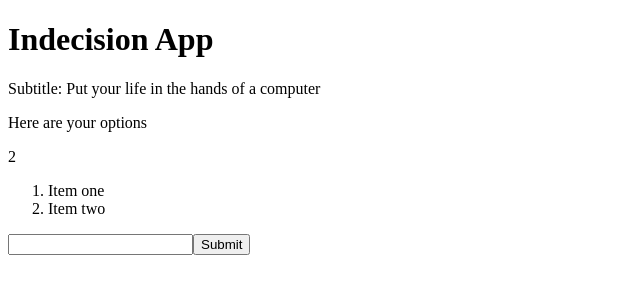
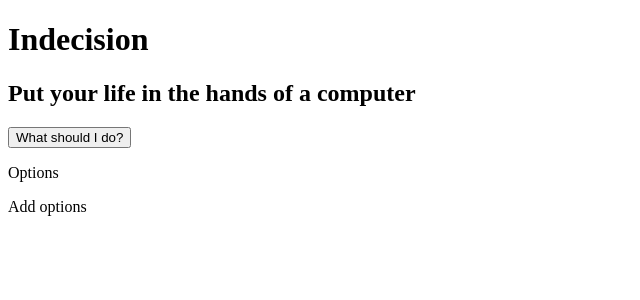
Before and after one commit to AlexLewis10/indeicision, a React (Create React App) app: page / in a window 1280 px wide. Shown: the top 300 px of the page, without its empty margins (0-640 px from the left). Built offline with nearby package versions, Linux system fonts and the light colour scheme.

Commit message:
Add components for indecision

```diff
--- /dev/null
+++ b/src/components/action.js
@@ -0,0 +1,13 @@
+import React, { Component } from 'react'
+
+export class Action extends Component {
+  render() {
+    return (
+      <div>
+        <button>What should I do?</button>
+      </div>
+    )
+  }
+}
+
+export default Action
--- /dev/null
+++ b/src/components/addOption.js
@@ -0,0 +1,13 @@
+import React, { Component } from 'react'
+
+export class addOption extends Component {
+  render() {
+    return (
+      <div>
+        <p>Add options</p>
+      </div>
+    )
+  }
+}
+
+export default addOption
--- a/src/components/home.js
+++ b/src/components/home.js
@@ -1,49 +1,20 @@
 import React, { Component } from 'react'
+import Action from './action'
+import Options from './options'
+import AddOption from './addOption'
 
-export class Home extends Component {
-
+export class Header extends Component {
   render() {
-
-    const app = {
-      title: 'Indecision App',
-      subtitle: 'Put your life in the hands of a computer',
-      options: ['One', 'Two']
-    }
-
-    function renderOptions () {
-      return app.options.length > 0 ? 'Here are your options' : 'No options'
-    };
-
-    const onFormSubmit = (e) => {
-      e.preventDefault()
-
-      const option = e.target.elements.option.value
-
-      if (option) {
-        app.options.push(option)
-        e.target.elements.option.value = ''
-      }
-
-    }
-
     return (
-
       <div>
-        <h1>{app.title}</h1>
-        {(app.subtitle && <p>Subtitle: {app.subtitle}</p>)}
-        <p>{renderOptions()}</p>
-        <p>{app.options.length}</p>
-        <ol>
-          <li>Item one</li>
-          <li>Item two</li>
-        </ol>
-        <form onSubmit={onFormSubmit}>
-          <input type="text" name="option"/>
-          <button>Submit</button>
-        </form>
+        <h1>Indecision</h1>
+        <h2>Put your life in the hands of a computer</h2>
+        <Action />
+        <Options />
+        <AddOption />
       </div>
     )
   }
 }
 
-export default Home
+export default Header
--- /dev/null
+++ b/src/components/options.js
@@ -0,0 +1,13 @@
+import React, { Component } from 'react'
+
+export class Options extends Component {
+  render() {
+    return (
+      <div>
+        <p>Options</p>
+      </div>
+    )
+  }
+}
+
+export default Options
```
Also changed, not shown: 1 other file (tests, documents, lock files or other folders).
